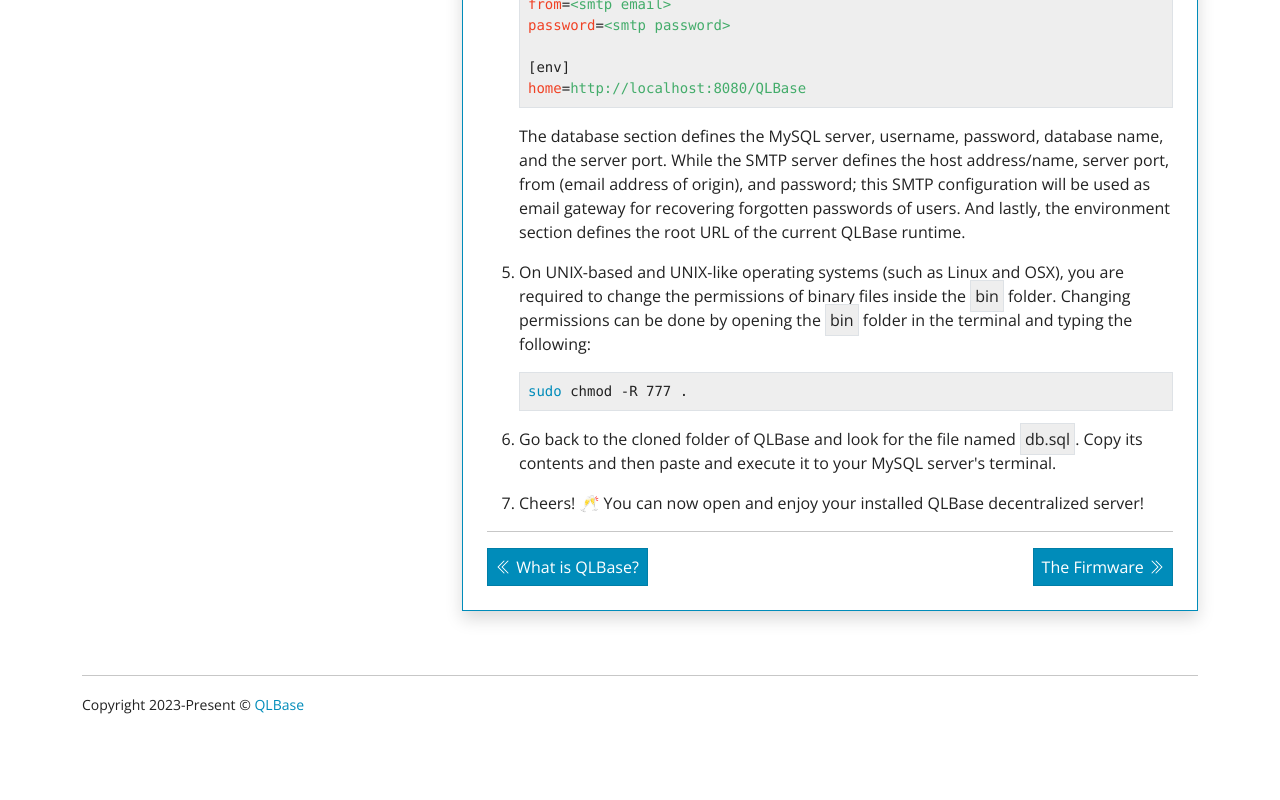
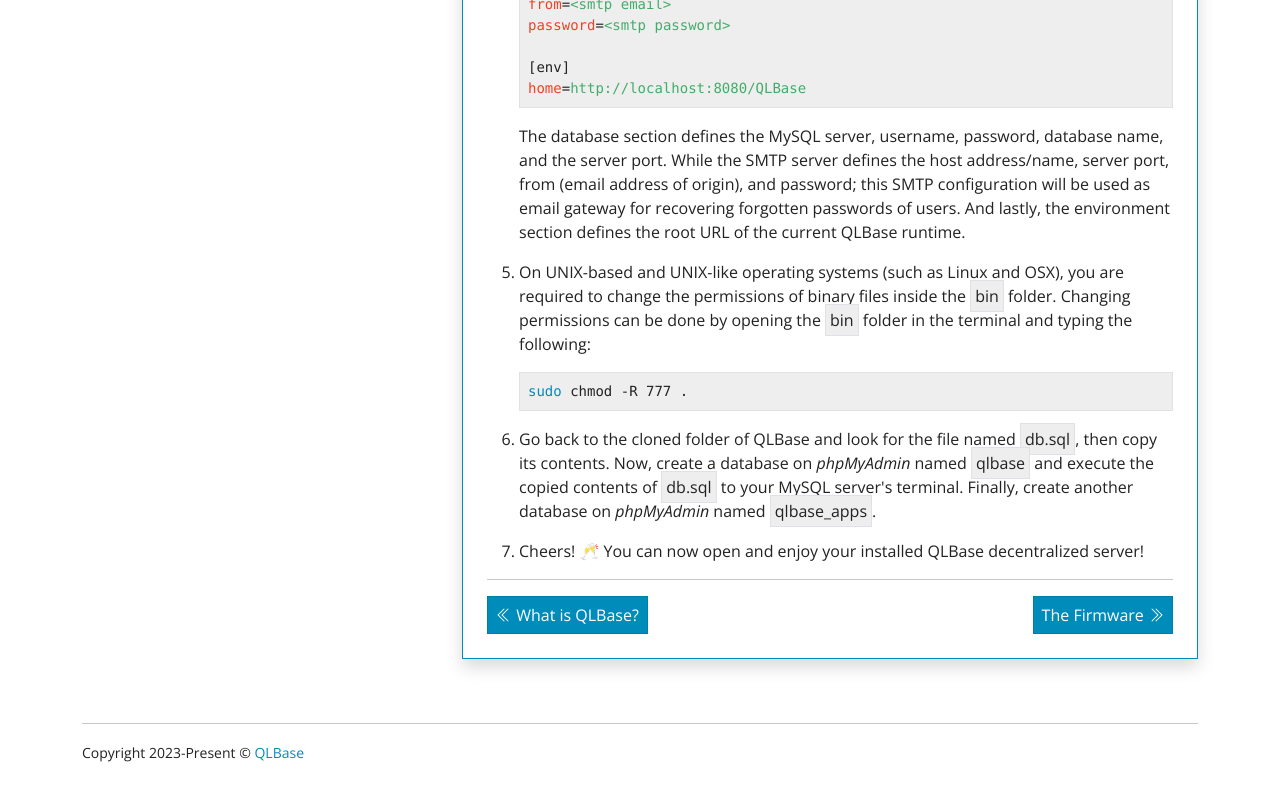
Before and after one commit to nthnn/QLBase, a Vue app in the folder documentations/: page /deployment in a window 1280 px wide. Shown: the part 2147-2947 px from the top of the page. Before the commit the page ends 2911 px from the top, so only its background shows below. Built offline with nearby package versions, Linux system fonts and the light colour scheme.

Commit message:
Added database creation instruction for deployment.

```diff
--- a/documentations/src/views/Deployment.vue
+++ b/documentations/src/views/Deployment.vue
@@ -79,7 +79,7 @@
             <p>On UNIX-based and UNIX-like operating systems (such as Linux and OSX), you are required to change the permissions of binary files inside the <span class="bg-secondary border-gray border rounded p-1 d-inline">bin</span> folder. Changing permissions can be done by opening the <span class="bg-secondary border-gray border rounded p-1 d-inline">bin</span> folder in the terminal and typing the following:</p>
             <pre class="bg-secondary border-gray border rounded p-2"><span class="text-primary">sudo</span> chmod -R 777 .</pre>
         </li>
-        <li><p>Go back to the cloned folder of QLBase and look for the file named <span class="bg-secondary border-gray border rounded p-1 d-inline">db.sql</span>. Copy its contents and then paste and execute it to your MySQL server's terminal.</p></li>
+        <li><p>Go back to the cloned folder of QLBase and look for the file named <span class="bg-secondary border-gray border rounded p-1 d-inline">db.sql</span>, then copy its contents. Now, create a database on <i>phpMyAdmin</i> named <span class="bg-secondary border-gray border rounded p-1 d-inline">qlbase</span> and execute the copied contents of <span class="bg-secondary border-gray border rounded p-1 d-inline">db.sql</span> to your MySQL server's terminal. Finally, create another database on <i>phpMyAdmin</i> named <span class="bg-secondary border-gray border rounded p-1 d-inline">qlbase_apps</span>.</p></li>
         <li><p>Cheers! 🥂 You can now open and enjoy your installed QLBase decentralized server!</p></li>
     </ol>
 
```
